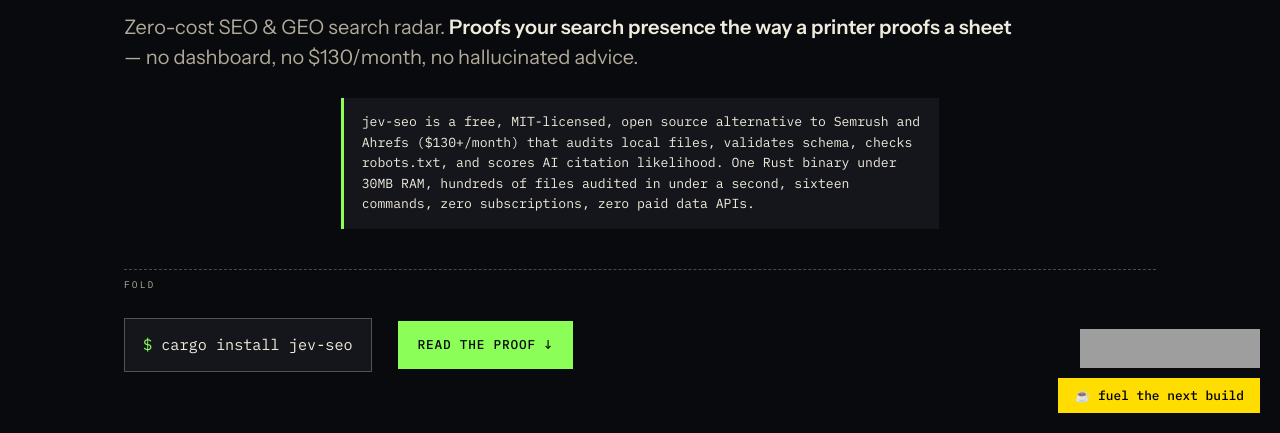
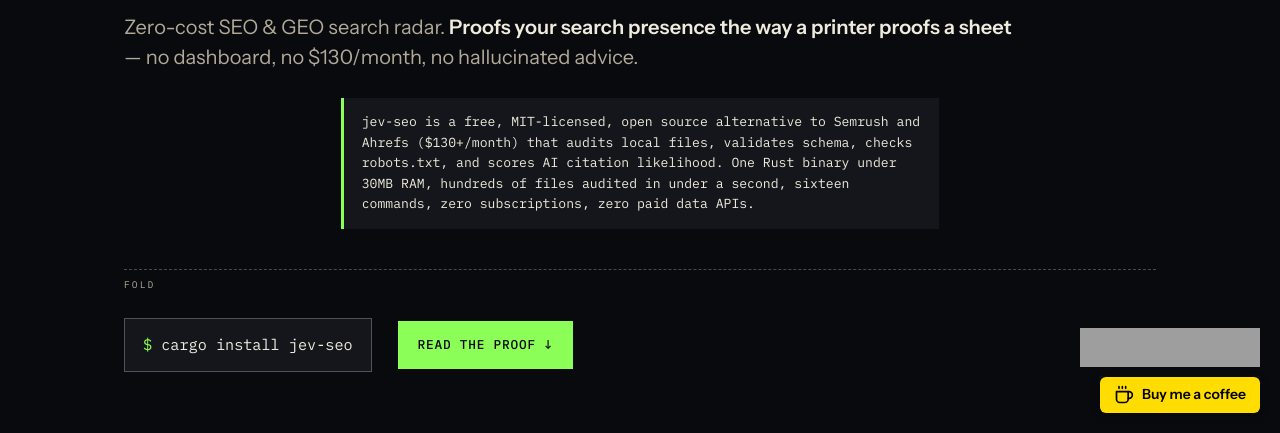
Before and after one commit to AkashPriyadarshii/jev-seo, a plain HTML site: page site/index.html in a window 1280 px wide. Shown: the part 367-800 px from the top of the page. Drawn offline with Linux system fonts and the light colour scheme; grey boxes are pictures that could not be loaded; files whose address does not match are found by name; a web font is replaced by a local one.

Commit message:
fix(site): use official BMC button style in floating stack

```diff
--- a/site/index.html
+++ b/site/index.html
@@ -404,7 +404,7 @@
 
 <aside class="support-float" aria-label="Support options">
   <a class="ph-badge" href="https://www.producthunt.com/products/jev-seo/reviews/new?utm_source=badge-product_review&utm_medium=badge&utm_source=badge-jev-seo" target="_blank" rel="noopener" aria-label="Review jev-seo on Product Hunt" title="Review us on Product Hunt"><img src="https://api.producthunt.com/widgets/embed-image/v1/product_review.svg?product_id=1325282&theme=light" alt="jev-seo — review on Product Hunt" width="180" height="39" loading="lazy"></a>
-  <a class="bmc-btn" href="https://buymeacoffee.com/AkashPriyadarshi" target="_blank" rel="noopener" aria-label="Support jev-seo on Buy Me a Coffee" title="Fuel the next build">☕ fuel the next build</a>
+  <a class="bmc-btn" href="https://buymeacoffee.com/AkashPriyadarshi" target="_blank" rel="noopener" aria-label="Buy me a coffee" title="Buy me a coffee"><svg width="20" height="20" viewBox="0 0 24 24" fill="none" stroke="currentColor" stroke-width="2" stroke-linecap="round" stroke-linejoin="round" aria-hidden="true"><path d="M17 8h1a4 4 0 1 1 0 8h-1"/><path d="M3 8h14v9a4 4 0 0 1-4 4H7a4 4 0 0 1-4-4Z"/><line x1="6" x2="6" y1="2" y2="4"/><line x1="10" x2="10" y1="2" y2="4"/><line x1="14" x2="14" y1="2" y2="4"/></svg><span>Buy me a coffee</span></a>
 </aside>
 
 <script src="script.js"></script>
--- a/site/styles.css
+++ b/site/styles.css
@@ -595,14 +595,17 @@
   gap: 8px;
   background: #ffdd00;
   color: #000;
-  font-family: var(--mono);
-  font-size: 0.8rem;
-  font-weight: 500;
-  padding: 10px 16px;
+  font-family: var(--body);
+  font-size: 0.875rem;
+  font-weight: 600;
+  padding: 8px 14px;
+  border-radius: 6px;
   text-decoration: none;
-  line-height: 1.2;
+  line-height: 1.4;
+  box-shadow: 0 2px 8px rgb(0 0 0 / 0.35);
 }
 .support-float .bmc-btn:hover { color: #000; filter: brightness(1.05); }
+.support-float .bmc-btn svg { flex: none; }
 .support-float .ph-badge img { display: block; }
 
 @media print {
```
